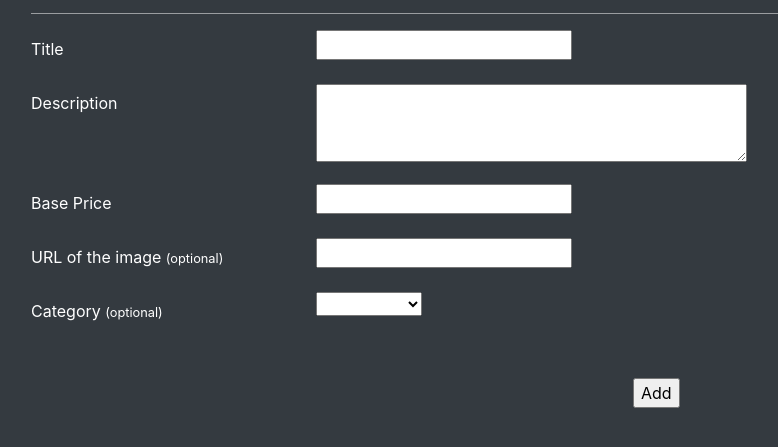
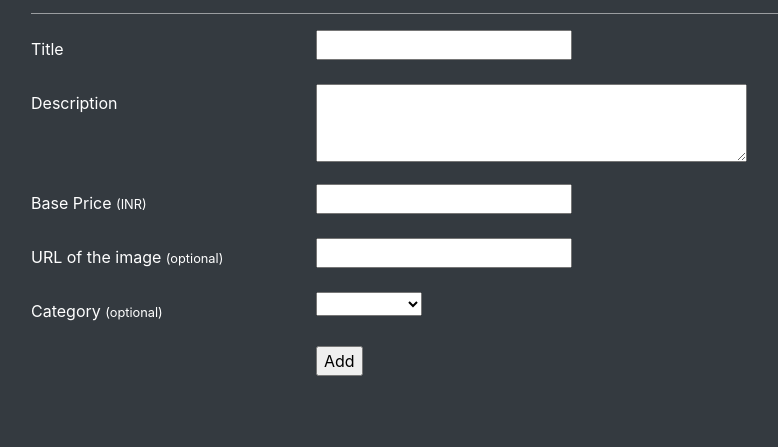
Before and after one commit to RakeshSeervi/auctions, a Django app: page /new in a window 1280 px wide. Shown: the part 139-586 px from the top of the page, without its empty margins (54-832 px from the left). Run offline with Django 3.2, Linux system fonts and the light colour scheme; a user stored in the database is signed in; some libraries are stand-ins or nearby versions.

Commit message:
minor changes

```diff
--- a/auctions/templates/auctions/listing.html
+++ b/auctions/templates/auctions/listing.html
@@ -3,7 +3,7 @@
 {% load static %}
 
 {% block title %}
-    Listing - {{ listing.title }}
+ {{ listing.title }}
 {% endblock %}
 
 {% block body %}
--- a/auctions/templates/auctions/login.html
+++ b/auctions/templates/auctions/login.html
@@ -1,5 +1,8 @@
 {% extends "auctions/layout.html" %}
 
+{% block title %}
+ login
+{% endblock %}
 {% block body %}
     <h2>Login</h2>
     {% if message %}
--- a/auctions/templates/auctions/new.html
+++ b/auctions/templates/auctions/new.html
@@ -22,7 +22,7 @@
             </div>
         </div>
         <div class="form-group row">
-            <label for="id_basePrice" class="col-sm-3 col-form-label">Base Price</label>
+            <label for="id_basePrice" class="col-sm-3 col-form-label">Base Price <small>(INR)</small></label>
             <div class="col-sm-6">
                 {{ form.basePrice }}
             </div>
@@ -39,9 +39,9 @@
                 {{ form.category }}
             </div>
         </div>
-        <div class="row">
-            <div class="col"></div>
-            <div class="col">
+        <div class="form-group row">
+            <div class="col-sm-3"></div>
+            <div class="col-sm-6">
                 <input type="submit" value="Add">
             </div>
         </div>
--- a/auctions/templates/auctions/register.html
+++ b/auctions/templates/auctions/register.html
@@ -1,5 +1,8 @@
 {% extends "auctions/layout.html" %}
 
+{% block title %}
+ login
+{% endblock %}
 {% block body %}
 
     <h2>Register</h2>
```
Also changed, not shown: db.sqlite3.
